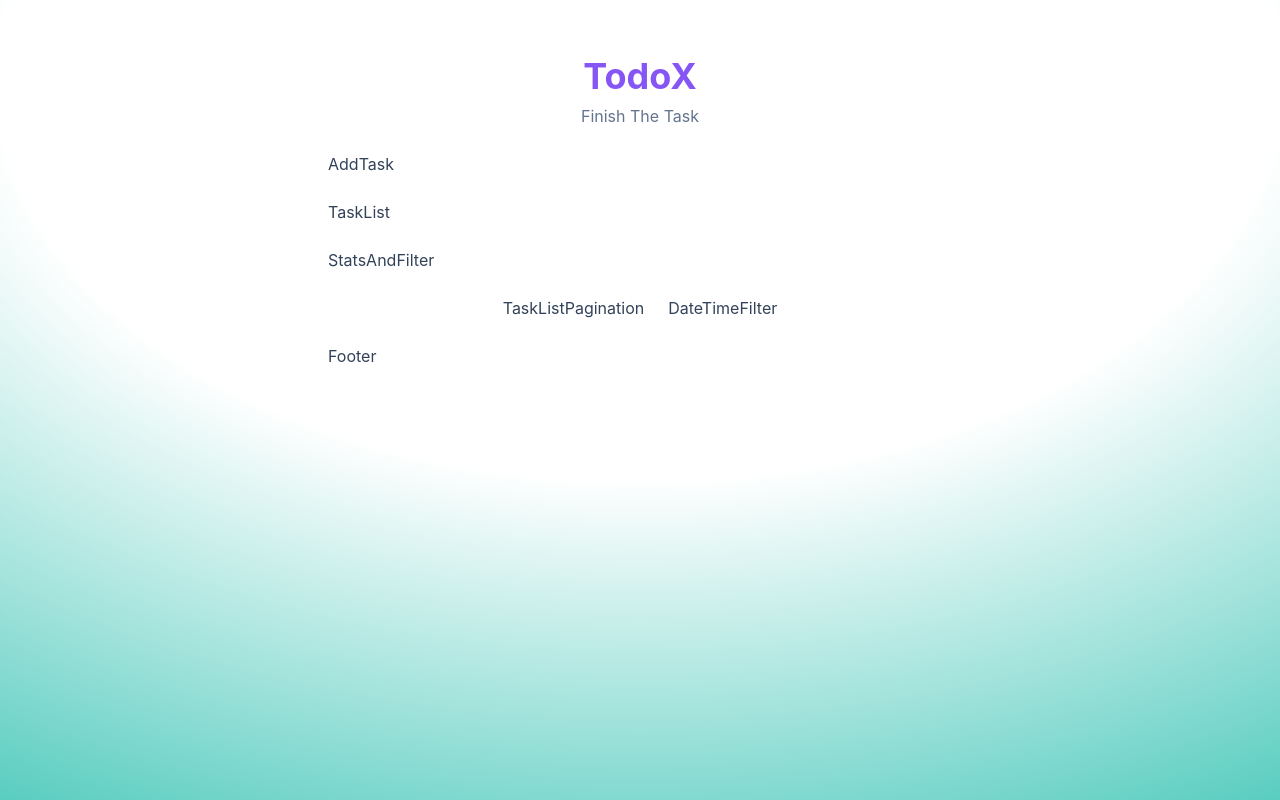
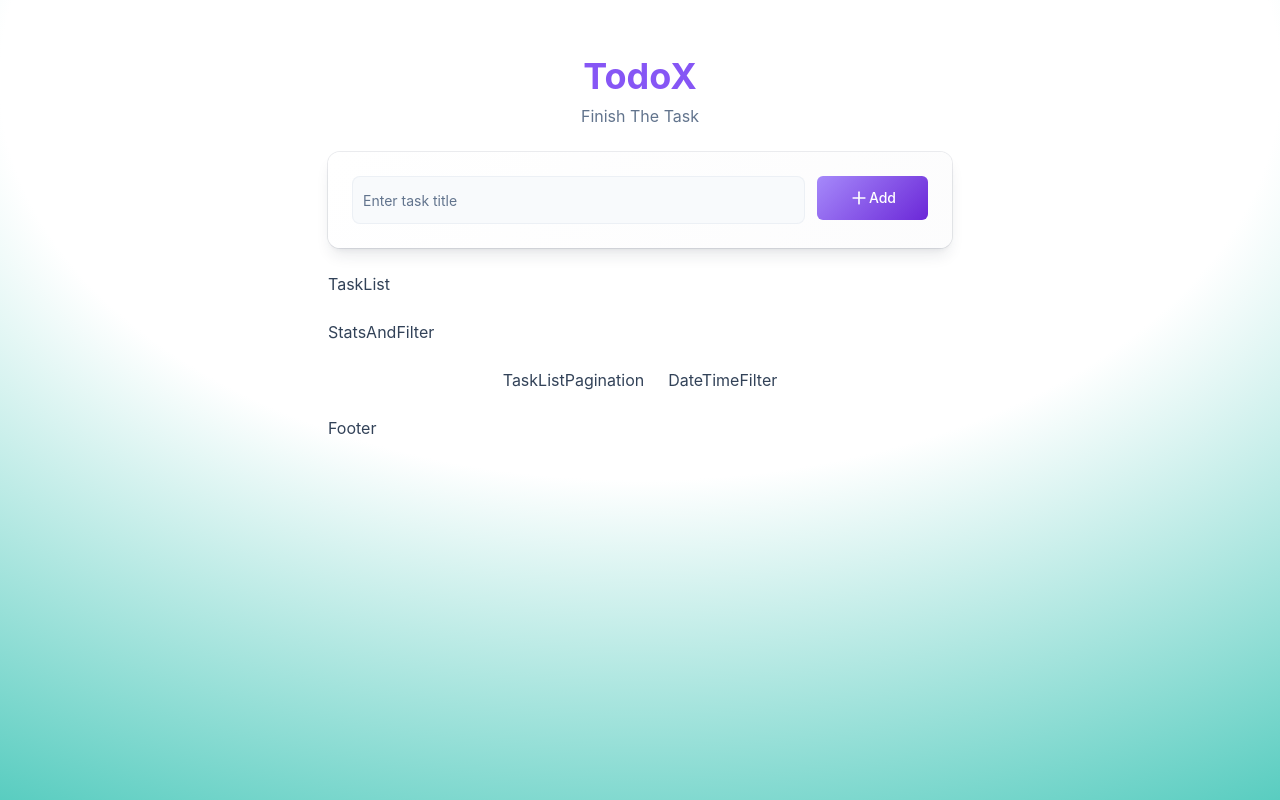
Before and after one commit to Dung2703/MERN-Project-ToDoX, a React (Vite) app in the folder Frontend/: page / in a window 1280 px wide. Built offline with nearby package versions, Linux system fonts and the light colour scheme.

Commit message:
add task

```diff
--- a/Frontend/src/components/AddTask.jsx
+++ b/Frontend/src/components/AddTask.jsx
@@ -1,9 +1,26 @@
 import React from 'react'
+import { Card } from './ui/card';
+import { Input } from './ui/input';
+import { Button } from './ui/button';
+import { Plus } from 'lucide-react';
 
 const AddTask = () => {
     return (
-        <div>AddTask</div>
-    )
+        <Card className="p-6 border-0 bg-gradient-card shadow-custom-lg">
+            <div className="flex flex-col gap-3 sm:flex-row">
+                <Input
+                    type="text"
+                    placeholder="Enter task title"
+                    className="h-12 text-base bg-slate-50 sm:flex-1 border-border/50 focus:border-border/50 focus:ring-20"
+                />
+                <Button variant="gradient" size="xl" classname="px-6">
+                    <Plus className='size-5' />
+                    Add
+                </Button>
+            </div>
+
+        </Card>
+    );
 }
 
-export default AddTask
+export default AddTask;
--- a/Frontend/src/components/ui/button.jsx
+++ b/Frontend/src/components/ui/button.jsx
@@ -18,6 +18,7 @@ const buttonVariants = cva(
         destructive:
           "bg-destructive/10 text-destructive hover:bg-destructive/20 focus-visible:border-destructive/40 focus-visible:ring-destructive/20 dark:bg-destructive/20 dark:hover:bg-destructive/30 dark:focus-visible:ring-destructive/40",
         link: "text-primary underline-offset-4 hover:underline",
+        gradient: "bg-gradient-primary text-primary-foreground hover:shadow-glow hover:scale-105 active:scale-95 border-0",
       },
       size: {
         default:
@@ -25,7 +26,8 @@ const buttonVariants = cva(
         xs: "h-6 gap-1 rounded-[min(var(--radius-md),10px)] px-2 text-xs in-data-[slot=button-group]:rounded-lg has-data-[icon=inline-end]:pr-1.5 has-data-[icon=inline-start]:pl-1.5 [&_svg:not([class*='size-'])]:size-3",
         sm: "h-7 gap-1 rounded-[min(var(--radius-md),12px)] px-2.5 text-[0.8rem] in-data-[slot=button-group]:rounded-lg has-data-[icon=inline-end]:pr-1.5 has-data-[icon=inline-start]:pl-1.5 [&_svg:not([class*='size-'])]:size-3.5",
         lg: "h-9 gap-1.5 px-2.5 has-data-[icon=inline-end]:pr-3 has-data-[icon=inline-start]:pl-3",
-        icon: "size-8",
+        xl: "h-11 rounded-md px-8",
+        icon: "size-9",
         "icon-xs":
           "size-6 rounded-[min(var(--radius-md),10px)] in-data-[slot=button-group]:rounded-lg [&_svg:not([class*='size-'])]:size-3",
         "icon-sm":
```
Also changed, not shown: Frontend/src/lib/data.js (added).
